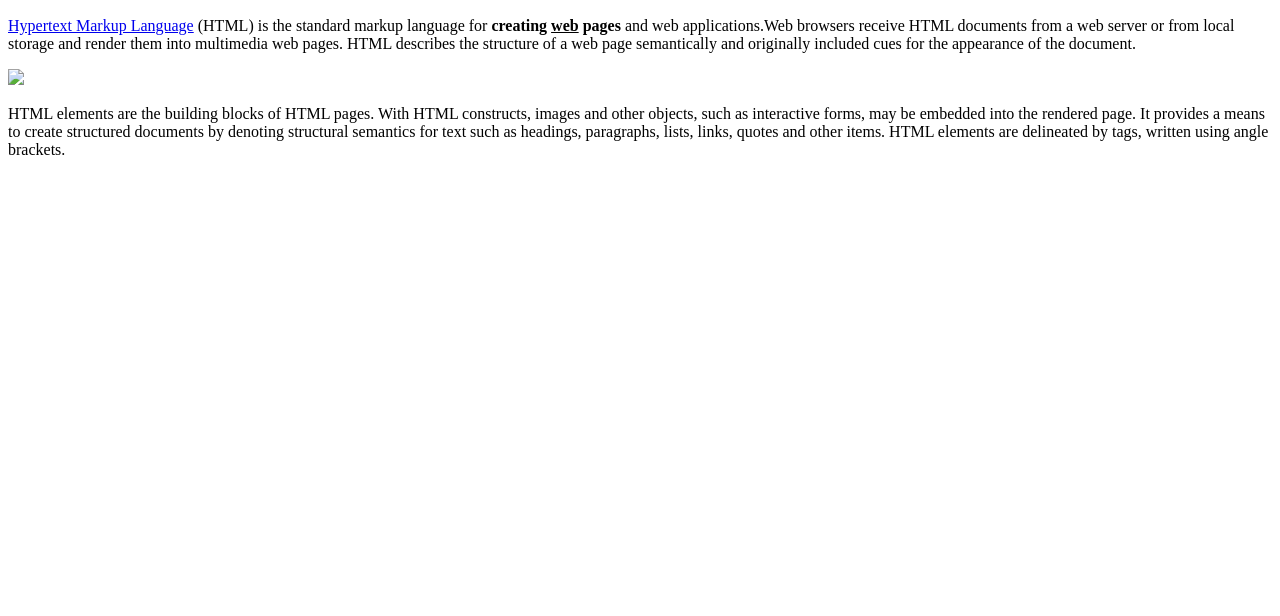
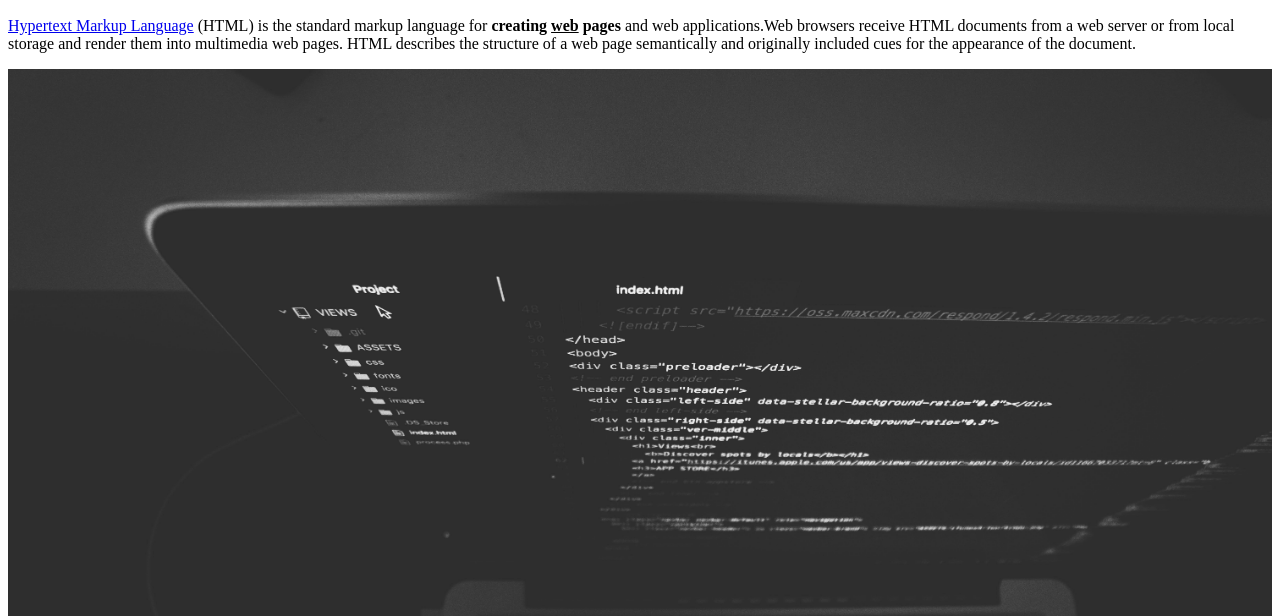
Before and after one commit to kwang-je/web1, a plain HTML site: page 1.html in a window 1280 px wide. Shown: the part 184-800 px from the top of the page. Drawn offline with Linux system fonts and the light colour scheme.

Commit message:
Update 1.html

```diff
--- a/1.html
+++ b/1.html
@@ -18,7 +18,7 @@
     <p>
         <a href="https://html.spec.whatwg.org/multipage/" target="_blank" title="html5 speicification">Hypertext Markup Language</a> (HTML) is the standard markup language for <strong>creating <u>web</u> pages</strong> and web applications.Web browsers receive HTML documents from a web server or from local storage and render them into multimedia web pages. HTML describes the structure of a web page semantically and originally included cues for the appearance of the document.
     </p>
-        <img src="images/coding.jpg" width="100%">
+        <img src="coding.jpg" width="100%">
 
     <p>
         HTML elements are the building blocks of HTML pages. With HTML constructs, images and other objects, such as interactive forms, may be embedded into the rendered page. It provides a means to create structured documents by denoting structural semantics for text such as headings, paragraphs, lists, links, quotes and other items. HTML elements are delineated by tags, written using angle brackets.
```
